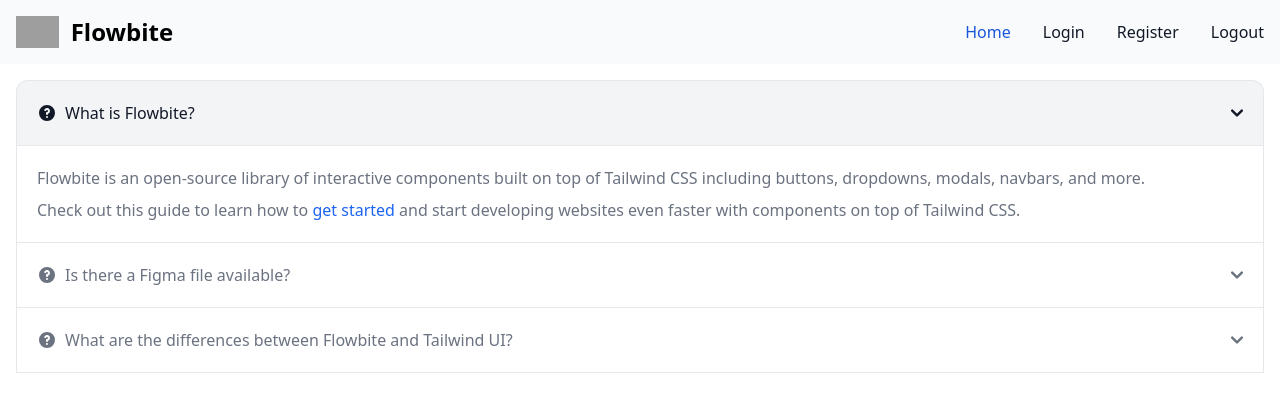
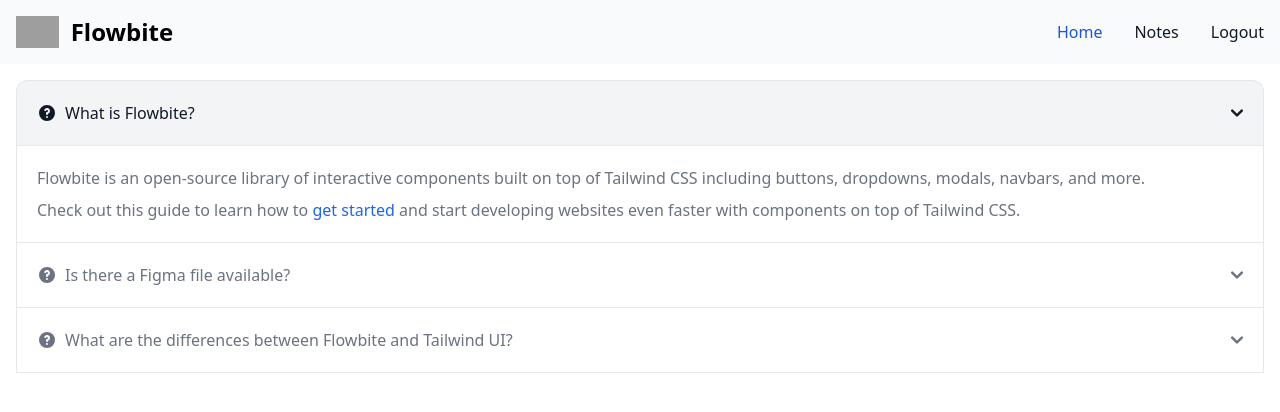
Before and after one commit to Nuri1977/flask-tutorial-tim, a Flask app: page / in a window 1280 px wide. Shown: the top 412 px of the page. Run offline with Flask 3, Linux system fonts and the light colour scheme; the visitor is signed in with stand-in values (Sample User, id 1); style sheets or scripts are compiled from the project's sources; some libraries are stand-ins or nearby versions; grey boxes are pictures that could not be loaded.

Commit message:
login required views

```diff
--- a/website/templates/navbar.html
+++ b/website/templates/navbar.html
@@ -1,77 +1,45 @@
-<nav
-class="border-gray-200 bg-gray-50 dark:bg-gray-800 dark:border-gray-700"
->
-<div
-  class="max-w-screen-xl flex flex-wrap items-center justify-between mx-auto p-4"
->
+<nav class="border-gray-200 bg-gray-50 dark:bg-gray-800 dark:border-gray-700">
+  <div class="max-w-screen-xl flex flex-wrap items-center justify-between mx-auto p-4">
     <a href="#" class="flex items-center">
-    <img
-      src="https://flowbite.com/docs/images/logo.svg"
-      class="h-8 mr-3"
-      alt="Flowbite Logo"
-    />
-    <span
-      class="self-center text-2xl font-semibold whitespace-nowrap dark:text-white"
-      >Flowbite</span
-    >
+      <img src="https://flowbite.com/docs/images/logo.svg" class="h-8 mr-3" alt="Flowbite Logo" />
+      <span class="self-center text-2xl font-semibold whitespace-nowrap dark:text-white">Flowbite</span>
     </a>
-  <button
-    data-collapse-toggle="navbar-solid-bg"
-    type="button"
+    <button data-collapse-toggle="navbar-solid-bg" type="button"
       class="inline-flex items-center p-2 w-10 h-10 justify-center text-sm text-gray-500 rounded-lg md:hidden hover:bg-gray-100 focus:outline-none focus:ring-2 focus:ring-gray-200 dark:text-gray-400 dark:hover:bg-gray-700 dark:focus:ring-gray-600"
-    aria-controls="navbar-solid-bg"
-    aria-expanded="false"
-  >
+      aria-controls="navbar-solid-bg" aria-expanded="false">
       <span class="sr-only">Open main menu</span>
-    <svg
-      class="w-5 h-5"
-      aria-hidden="true"
-      xmlns="http://www.w3.org/2000/svg"
-      fill="none"
-      viewBox="0 0 17 14"
-    >
-      <path
-        stroke="currentColor"
-        stroke-linecap="round"
-        stroke-linejoin="round"
-        stroke-width="2"
-        d="M1 1h15M1 7h15M1 13h15"
-      />
+      <svg class="w-5 h-5" aria-hidden="true" xmlns="http://www.w3.org/2000/svg" fill="none" viewBox="0 0 17 14">
+        <path stroke="currentColor" stroke-linecap="round" stroke-linejoin="round" stroke-width="2"
+          d="M1 1h15M1 7h15M1 13h15" />
       </svg>
     </button>
     <div class="hidden w-full md:block md:w-auto" id="navbar-solid-bg">
       <ul
-      class="flex flex-col font-medium mt-4 rounded-lg bg-gray-50 md:flex-row md:space-x-8 md:mt-0 md:border-0 md:bg-transparent dark:bg-gray-800 md:dark:bg-transparent dark:border-gray-700"
-    >
+        class="flex flex-col font-medium mt-4 rounded-lg bg-gray-50 md:flex-row md:space-x-8 md:mt-0 md:border-0 md:bg-transparent dark:bg-gray-800 md:dark:bg-transparent dark:border-gray-700">
         <li>
-        <a
-          href="/"
+          <a href="/"
             class="block py-2 pl-3 pr-4 text-white bg-blue-700 rounded md:bg-transparent md:text-blue-700 md:p-0 md:dark:text-blue-500 dark:bg-blue-600 md:dark:bg-transparent"
-          aria-current="page"
-          >Home</a
-        >
+            aria-current="page">Home</a>
+        </li>
+        {% if not user.is_authenticated %}
+        <li>
+          <a href="/login"
+            class="block py-2 pl-3 pr-4 text-gray-900 rounded hover:bg-gray-100 md:hover:bg-transparent md:border-0 md:hover:text-blue-700 md:p-0 dark:text-white md:dark:hover:text-blue-500 dark:hover:bg-gray-700 dark:hover:text-white md:dark:hover:bg-transparent">Login</a>
         </li>
         <li>
-        <a
-          href="/login"
-          class="block py-2 pl-3 pr-4 text-gray-900 rounded hover:bg-gray-100 md:hover:bg-transparent md:border-0 md:hover:text-blue-700 md:p-0 dark:text-white md:dark:hover:text-blue-500 dark:hover:bg-gray-700 dark:hover:text-white md:dark:hover:bg-transparent"
-          >Login</a
-        >
+          <a href="/register"
+            class="block py-2 pl-3 pr-4 text-gray-900 rounded hover:bg-gray-100 md:hover:bg-transparent md:border-0 md:hover:text-blue-700 md:p-0 dark:text-white md:dark:hover:text-blue-500 dark:hover:bg-gray-700 dark:hover:text-white md:dark:hover:bg-transparent">Register</a>
+        </li>
+        {% else %}
+        <li>
+          <a href="/notes"
+            class="block py-2 pl-3 pr-4 text-gray-900 rounded hover:bg-gray-100 md:hover:bg-transparent md:border-0 md:hover:text-blue-700 md:p-0 dark:text-white md:dark:hover:text-blue-500 dark:hover:bg-gray-700 dark:hover:text-white md:dark:hover:bg-transparent">Notes</a>
         </li>
         <li>
-        <a
-          href="/register"
-          class="block py-2 pl-3 pr-4 text-gray-900 rounded hover:bg-gray-100 md:hover:bg-transparent md:border-0 md:hover:text-blue-700 md:p-0 dark:text-white md:dark:hover:text-blue-500 dark:hover:bg-gray-700 dark:hover:text-white md:dark:hover:bg-transparent"
-          >Register</a
-        >
+          <a href="logout"
+            class="block py-2 pl-3 pr-4 text-gray-900 rounded hover:bg-gray-100 md:hover:bg-transparent md:border-0 md:hover:text-blue-700 md:p-0 dark:text-white md:dark:hover:text-blue-500 dark:hover:bg-gray-700 dark:hover:text-white md:dark:hover:bg-transparent">Logout</a>
         </li>
-      <li>
-        <a
-          href="logout"
-          class="block py-2 pl-3 pr-4 text-gray-900 rounded hover:bg-gray-100 md:hover:bg-transparent md:border-0 md:hover:text-blue-700 md:p-0 dark:text-white md:dark:hover:text-blue-500 dark:hover:bg-gray-700 dark:hover:text-white md:dark:hover:bg-transparent"
-          >Logout</a
-        >
-      </li>
+        {% endif %}
       </ul>
     </div>
   </div>
--- /dev/null
+++ b/website/templates/notes.html
@@ -0,0 +1,6 @@
+{% extends "layout.html" %}
+{% block title %}Notes{% endblock%}
+{% block content %}
+<h1>Notes</h1>
+
+{% endblock %}
--- a/website/views.py
+++ b/website/views.py
@@ -1,7 +1,13 @@
-from flask import Blueprint, render_template
+from flask import Blueprint, render_template, url_for, redirect
+from flask_login import login_required, current_user
 
 views = Blueprint('views', __name__)
 
 @views.route('/')
 def home():
-    return render_template("home.html")
+    return render_template("home.html", user = current_user)
+
+@views.route('/notes')
+@login_required
+def notes():
+    return render_template("notes.html", user = current_user)
```
Also changed, not shown: website/auth.py (+8 -3 lines). Lines whose indentation alone changed are shown as unchanged.
